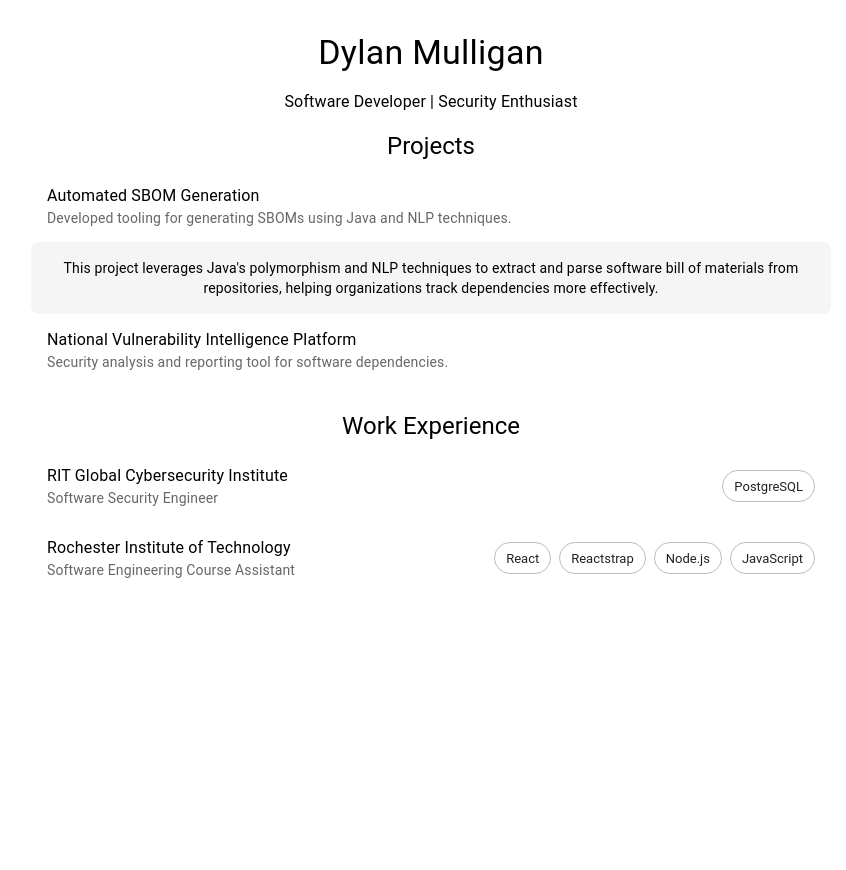
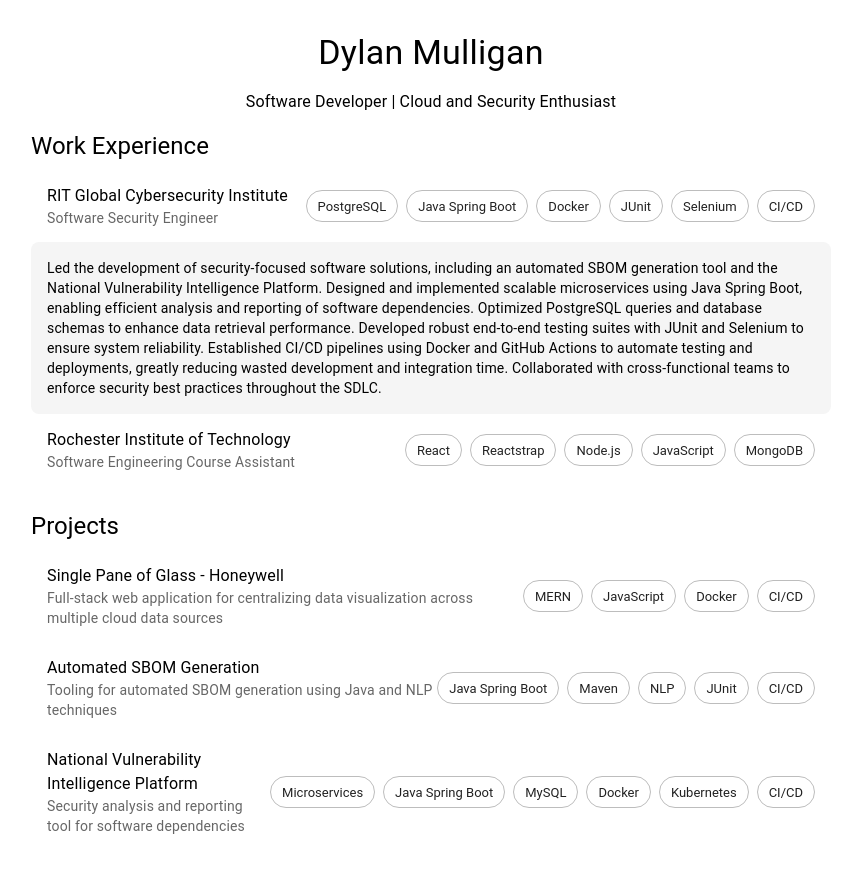
Before and after one commit to dylan-mulligan/personal-website, a React (Create React App) app: page / in a window 1280 px wide. Both pictures are taken after a click on the item 640 px from the left and 206 px from the top of the page. Shown: the top 870 px of the page, without its empty margins (209-1055 px from the left). Before the commit the page ends 800 px from the top, so only its background shows below. Built offline with nearby package versions, Linux system fonts and the light colour scheme; the HTML template or start-up script is replaced by a standard one.

Commit message:
Generified functionality of ProjectList.tsx and WorkExperienceList.tsx to ExpandableList.tsx and extracted data to dedicated json files for code readability

```diff
--- a/src/components/WorkExperienceList.tsx
+++ b/src/components/ExpandableList.tsx
@@ -1,35 +1,35 @@
 import React, { JSX, useState } from "react";
 import { Box, List, ListItem, ListItemText, Collapse, Typography, Chip } from "@mui/material";
 
-interface WorkExperience {
-    company: string;
-    role: string;
+interface ExpandableItem {
+    title: string;
+    subtitle: string;
     details: string;
     technologies: { name: string; url: string }[];
 }
 
-interface WorkExperienceListProps {
-    experiences: WorkExperience[];
+interface ExpandableListProps {
+    items: ExpandableItem[];
 }
 
-const WorkExperienceList: React.FC<WorkExperienceListProps> = ({ experiences }): JSX.Element => {
-    const [expandedExperience, setExpandedExperience] = useState<number | null>(null);
+const ExpandableList: React.FC<ExpandableListProps> = ({ items }): JSX.Element => {
+    const [expandedItem, setExpandedItem] = useState<number | null>(null);
 
     const handleToggle = (index: number) => {
-        setExpandedExperience(expandedExperience === index ? null : index);
+        setExpandedItem(expandedItem === index ? null : index);
     };
 
     return (
         <List>
-            {experiences.map((experience, index) => (
+            {items.map((item, index) => (
                 <Box key={index}>
                     <ListItem
                         onClick={() => handleToggle(index)}
                         sx={{ cursor: "pointer", display: "flex", justifyContent: "space-between" }}
                     >
-                        <ListItemText primary={experience.company} secondary={experience.role} />
+                        <ListItemText primary={item.title} secondary={item.subtitle} />
                         <Box sx={{ display: "flex", gap: 1 }}>
-                            {experience.technologies.map((tech, techIndex) => (
+                            {item.technologies.map((tech, techIndex) => (
                                 <Chip
                                     key={techIndex}
                                     label={tech.name}
@@ -43,9 +43,9 @@ const WorkExperienceList: React.FC<WorkExperienceListProps> = ({ experiences }):
                             ))}
                         </Box>
                     </ListItem>
-                    <Collapse in={expandedExperience === index} timeout="auto" unmountOnExit>
+                    <Collapse in={expandedItem === index} timeout="auto" unmountOnExit>
                         <Box sx={{ padding: 2, backgroundColor: "#f5f5f5", borderRadius: 2 }}>
-                            <Typography variant="body2">{experience.details}</Typography>
+                            <Typography variant="body2" textAlign="left">{item.details}</Typography>
                         </Box>
                     </Collapse>
                 </Box>
@@ -54,4 +54,4 @@ const WorkExperienceList: React.FC<WorkExperienceListProps> = ({ experiences }):
     );
 };
 
-export default WorkExperienceList;
+export default ExpandableList;
--- a/src/components/Portfolio.tsx
+++ b/src/components/Portfolio.tsx
@@ -1,59 +1,30 @@
 import React, { JSX } from "react";
 import { Box, Typography } from "@mui/material";
-import ProjectList from "./ProjectList";
-import WorkExperienceList from "./WorkExperienceList";
+import ExpandableList from "./ExpandableList";
 
+// Safe import in case files are missing or cannot be parsed
+let projects = [];
+let experiences = [];
+
+try {
+    projects = require("../data/projects.json");
+} catch (error) {
+    console.error("Error loading projects.json:", error);
+}
+
+try {
+    experiences = require("../data/experiences.json");
+} catch (error) {
+    console.error("Error loading experiences.json:", error);
+}
+
+/**
+ * Portfolio component that displays the user's name, title, projects, and work experience.
+ * It uses the ExpandableList component to display projects and experiences in an expandable list format.
+ *
+ * @returns {JSX.Element} The rendered Portfolio component.
+ */
 const Portfolio: React.FC = (): JSX.Element => {
-    const projects = [
-        {
-            name: "Automated SBOM Generation",
-            description: "Developed tooling for generating SBOMs using Java and NLP techniques.",
-            details:
-                `This project leverages Java's polymorphism and NLP techniques
-                to extract and parse software bill of materials from repositories,
-                helping organizations track dependencies more effectively.`
-        },
-        {
-            name: "National Vulnerability Intelligence Platform",
-            description: "Security analysis and reporting tool for software dependencies.",
-            details:
-                `Developed scalable microservices, built a public/private repo scraping
-                framework  for large-scale data ingestion, and implemented best practices
-                for  version control and CI/CD to streamline deployments and testing.`
-        }
-    ];
-
-    const experiences = [
-        {
-            company: "RIT Global Cybersecurity Institute",
-            role: "Software Security Engineer",
-            details:
-                `Orchestrated cross-functional teams, coordinating developers, analysts,
-                and QA engineers for efficient workflows. Led a small development team
-                to meet sprint and Scrum objectives, while directing the SDLC with best
-                practices in system design, testing automation, and CI/CD for scalability
-                and reliability.`,
-            technologies: [
-                { name: "PostgreSQL", url: "https://www.postgresql.org" },
-            ]
-        },
-        {
-            company: "Rochester Institute of Technology",
-            role: "Software Engineering Course Assistant",
-            details:
-                `Assisted students with software engineering web engineering through one-on-one
-                support, office hours, and study sessions. Conducted code reviews and graded
-                assignments, providing feedback to improve code quality and maintain best
-                practices.`,
-            technologies: [
-                { name: "React", url: "https://reactjs.org/" },
-                { name: "Reactstrap", url: "https://reactstrap.github.io/?path=/story/home-installation--page" },
-                { name: "Node.js", url: "https://nodejs.org/" },
-                { name: "JavaScript", url: "https://developer.mozilla.org/en-US/docs/Web/JavaScript" }
-            ]
-        }
-    ];
-
     return (
         <Box
             sx={{
@@ -69,15 +40,15 @@ const Portfolio: React.FC = (): JSX.Element => {
                 Dylan Mulligan
             </Typography>
             <Typography variant="body1" textAlign="center">
-                Software Developer | Security Enthusiast
+                Software Developer | Cloud and Security Enthusiast
             </Typography>
             <Box>
-                <Typography variant="h5" textAlign="center">Projects</Typography>
-                <ProjectList projects={projects} />
+                <Typography variant="h5" textAlign="left">Work Experience</Typography>
+                <ExpandableList items={experiences ?? []} />
             </Box>
             <Box>
-                <Typography variant="h5" textAlign="center">Work Experience</Typography>
-                <WorkExperienceList experiences={experiences} />
+                <Typography variant="h5" textAlign="left">Projects</Typography>
+                <ExpandableList items={projects ?? []} />
             </Box>
         </Box>
     );
--- a/src/components/ProjectList.tsx
+++ /dev/null
@@ -1,42 +0,0 @@
-import React, { JSX, useState } from "react";
-import { Box, List, ListItem, ListItemText, Collapse, Typography } from "@mui/material";
-
-interface Project {
-    name: string;
-    description: string;
-    details: string;
-}
-
-interface ProjectListProps {
-    projects: Project[];
-}
-
-const ProjectList: React.FC<ProjectListProps> = ({ projects }): JSX.Element => {
-    const [expandedProject, setExpandedProject] = useState<number | null>(null);
-
-    const handleToggle = (index: number) => {
-        setExpandedProject(expandedProject === index ? null : index);
-    };
-
-    return (
-        <List>
-            {projects.map((project, index) => (
-                <Box key={index}>
-                    <ListItem
-                        onClick={() => handleToggle(index)}
-                        sx={{ cursor: "pointer" }}
-                    >
-                        <ListItemText primary={project.name} secondary={project.description} />
-                    </ListItem>
-                    <Collapse in={expandedProject === index} timeout="auto" unmountOnExit>
-                        <Box sx={{ padding: 2, backgroundColor: "#f5f5f5", borderRadius: 2 }}>
-                            <Typography variant="body2">{project.details}</Typography>
-                        </Box>
-                    </Collapse>
-                </Box>
-            ))}
-        </List>
-    );
-};
-
-export default ProjectList;
--- /dev/null
+++ b/src/data/experiences.json
@@ -0,0 +1,27 @@
+[
+  {
+    "title": "RIT Global Cybersecurity Institute",
+    "subtitle": "Software Security Engineer",
+    "details": "Led the development of security-focused software solutions, including an automated SBOM generation tool and the National Vulnerability Intelligence Platform. Designed and implemented scalable microservices using Java Spring Boot, enabling efficient analysis and reporting of software dependencies. Optimized PostgreSQL queries and database schemas to enhance data retrieval performance. Developed robust end-to-end testing suites with JUnit and Selenium to ensure system reliability. Established CI/CD pipelines using Docker and GitHub Actions to automate testing and deployments, greatly reducing wasted development and integration time. Collaborated with cross-functional teams to enforce security best practices throughout the SDLC.",
+    "technologies": [
+      { "name": "PostgreSQL", "url": "https://www.postgresql.org" },
+      { "name": "Java Spring Boot", "url": "https://spring.io/projects/spring-boot" },
+      { "name": "Docker", "url": "https://www.docker.com/" },
+      { "name": "JUnit", "url": "https://junit.org/junit5/" },
+      { "name": "Selenium", "url": "https://www.selenium.dev/" },
+      { "name": "CI/CD", "url": "https://github.com/features/actions" }
+    ]
+  },
+  {
+    "title": "Rochester Institute of Technology",
+    "subtitle": "Software Engineering Course Assistant",
+    "details": "Provided in-depth guidance on full-stack web development concepts, focusing on responsive design and scalable architectures. Assisted students through one-on-one mentoring, office hours, and study sessions, ensuring comprehension of fundamental engineering principles. Conducted thorough code reviews, offering detailed feedback to improve maintainability, performance, and adherence to best practices. Graded assignments with a focus on software quality, testing, and adherence to industry standards.",
+    "technologies": [
+      { "name": "React", "url": "https://reactjs.org/" },
+      { "name": "Reactstrap", "url": "https://reactstrap.github.io/?path=/story/home-installation--page" },
+      { "name": "Node.js", "url": "https://nodejs.org/" },
+      { "name": "JavaScript", "url": "https://developer.mozilla.org/en-US/docs/Web/JavaScript" },
+      { "name": "MongoDB", "url": "https://www.mongodb.com/" }
+    ]
+  }
+]
--- /dev/null
+++ b/src/data/projects.json
@@ -0,0 +1,38 @@
+[
+  {
+    "title": "Single Pane of Glass - Honeywell",
+    "subtitle": "Full-stack web application for centralizing data visualization across multiple cloud data sources",
+    "details": "Designed and developed a full-stack web application that aggregates and visualizes data from multiple cloud providers, enabling real-time monitoring and analysis. Engineered a scalable microservices architecture using the MERN stack to ensure seamless integration of backend services with an interactive frontend. Enhanced a data pipeline framework to ingest and process large-scale data sources. Optimized API performance and database queries to handle high-throughput data streams efficiently. Established CI/CD pipelines with Docker and GitHub Actions to enable rapid and reliable deployments.",
+    "technologies": [
+      { "name": "MERN", "url": "https://www.mongodb.com/en-us/resources/languages/mern-stack" },
+      { "name": "JavaScript", "url": "https://developer.mozilla.org/en-US/docs/Web/JavaScript" },
+      { "name": "Docker", "url": "https://www.docker.com/" },
+      { "name": "CI/CD", "url": "https://github.com/features/actions" }
+    ]
+  },
+  {
+    "title": "Automated SBOM Generation",
+    "subtitle": "Tooling for automated SBOM generation using Java and NLP techniques",
+    "details": "Developed a Java-based tooling system for automated Software Bill of Materials (SBOM) generation, leveraging natural language processing (NLP) to analyze and extract software dependencies from repositories. Utilized polymorphic design patterns to create an extensible architecture that supports multiple dependency file formats. Implemented efficient file parsing techniques to improve processing speed and accuracy. Integrated Spring Boot for scalable API endpoints and streamlined dependency management with Maven. Ensured code reliability through JUnit-based testing and automated CI/CD pipelines, achieving 85%+ line coverage and streamlining successful deployments.",
+    "technologies": [
+      { "name": "Java Spring Boot", "url": "https://spring.io/projects/spring-boot" },
+      { "name": "Maven", "url": "https://maven.apache.org/" },
+      { "name": "NLP", "url": "https://en.wikipedia.org/wiki/Natural_language_processing" },
+      { "name": "JUnit", "url": "https://junit.org/junit5/" },
+      { "name": "CI/CD", "url": "https://github.com/features/actions" }
+    ]
+  },
+  {
+    "title": "National Vulnerability Intelligence Platform",
+    "subtitle": "Security analysis and reporting tool for software dependencies",
+    "details": "Developed a security intelligence platform to analyze, track, and report vulnerabilities in software dependencies. Designed a microservices-based architecture with Spring Boot to enable modular and scalable data processing. Built an automated repository scanning framework to detect vulnerabilities in public and private repositories, integrating real-time vulnerability databases. Utilized MySQL for structured data storage and optimized queries for fast data retrieval. Containerized services using Docker and orchestrated deployments with Kubernetes for high availability and fault tolerance.",
+    "technologies": [
+      { "name": "Microservices", "url": "https://microservices.io/" },
+      { "name": "Java Spring Boot", "url": "https://spring.io/projects/spring-boot" },
+      { "name": "MySQL", "url": "https://www.mysql.com" },
+      { "name": "Docker", "url": "https://www.docker.com/" },
+      { "name": "Kubernetes", "url": "https://kubernetes.io/" },
+      { "name": "CI/CD", "url": "https://github.com/features/actions" }
+    ]
+  }
+]
```
